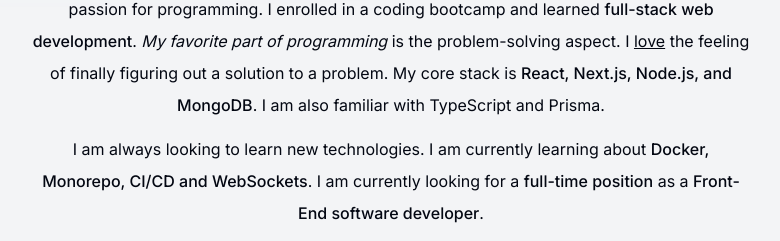
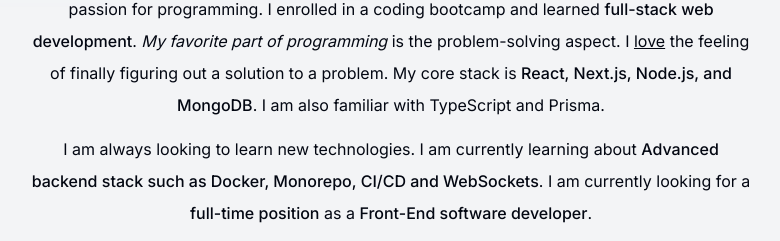
Before and after one commit to pranav-k-jha/portfolio, a Next.js app: page / in a window 1280 px wide. Shown: the part 899-1140 px from the top of the page, without its empty margins (249-1029 px from the left). Built offline with nearby package versions, Linux system fonts and the light colour scheme; no server answers.

Commit message:
updated about me section

```diff
--- a/components/about.tsx
+++ b/components/about.tsx
@@ -36,7 +36,7 @@
         I am always looking to learn new technologies. I am currently learning
         about{" "}
         <span className="font-medium">
-          Docker, Monorepo, CI/CD and WebSockets
+          Advanced backend stack such as Docker, Monorepo, CI/CD and WebSockets
         </span>
         . I am currently
         looking for a <span className="font-medium">full-time position</span> as
```
